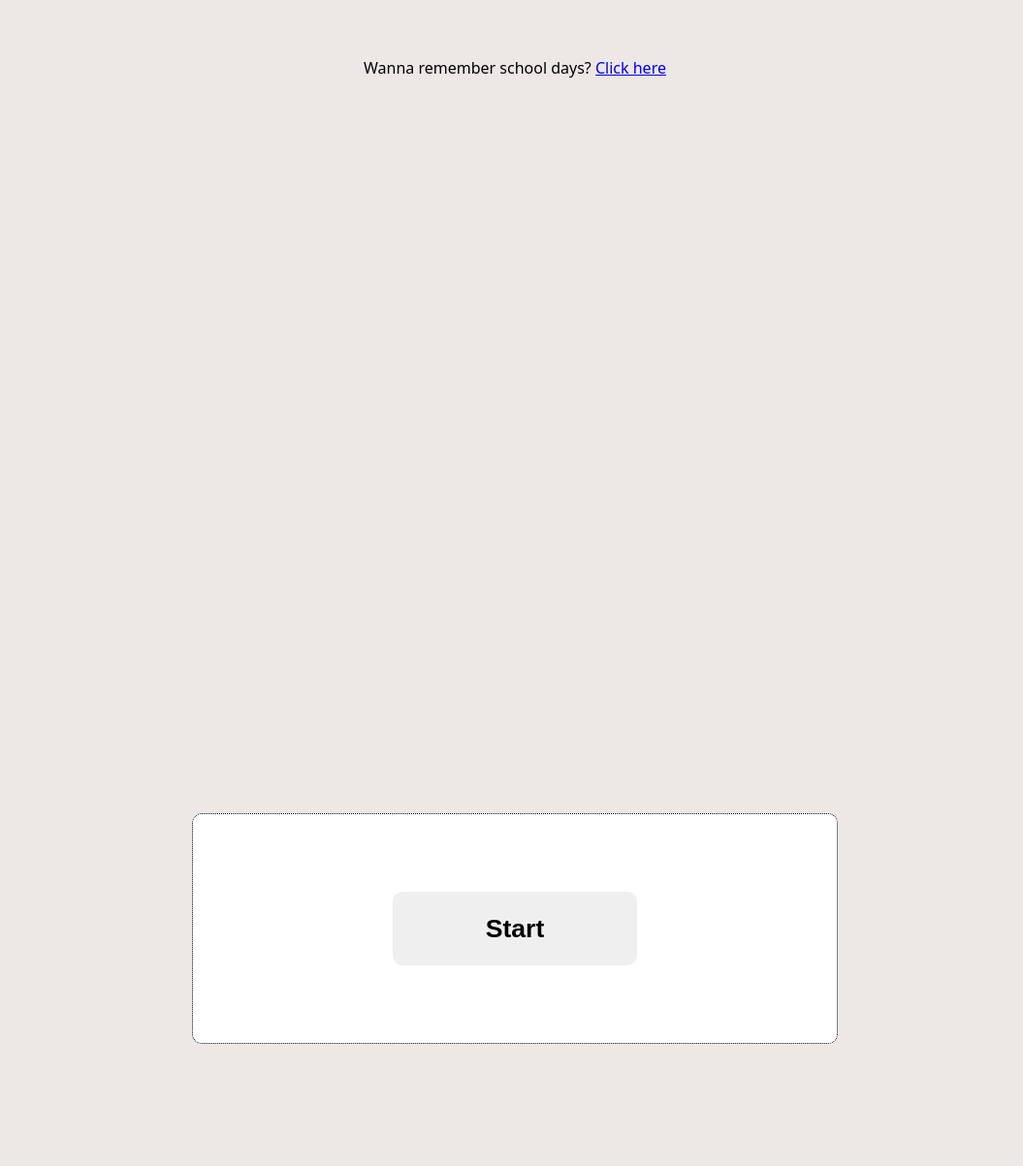
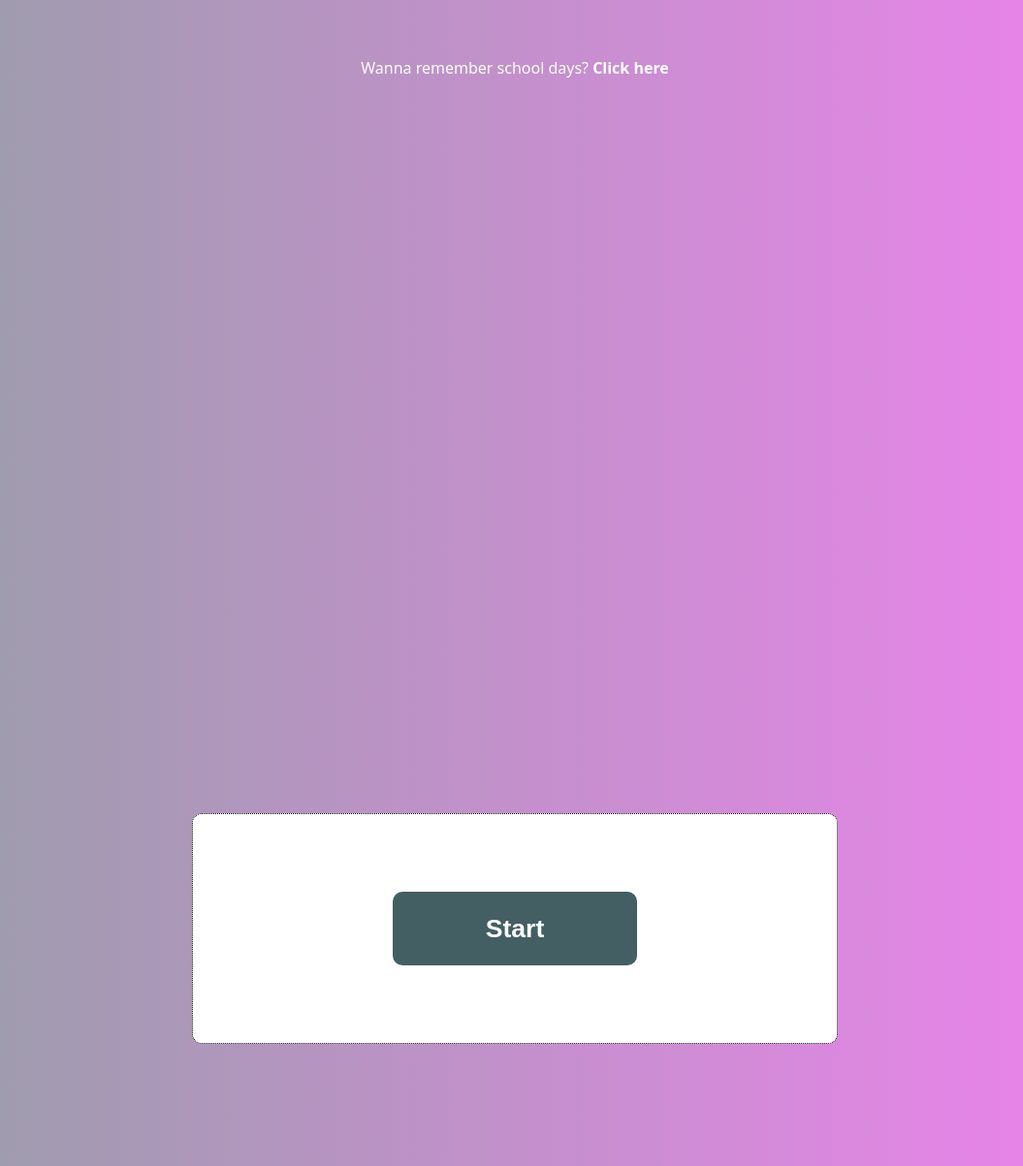
Before and after one commit to parthasarathii-m/HandCricket, a plain HTML site: page index.html in a window 1280 px wide. Shown: the part 244-1447 px from the top of the page at 97% size, without its empty margins (109-1164 px from the left). Drawn offline with Linux system fonts and the light colour scheme.

Commit message:
Modifing styles.css

```diff
--- a/css/styles.css
+++ b/css/styles.css
@@ -1,20 +1,34 @@
-body{
-    background-color: #ede8e5;
-    font-family:system-ui, -apple-system, BlinkMacSystemFont, 'Segoe UI', Roboto, Oxygen, Ubuntu, Cantarell, 'Open Sans', 'Helvetica Neue', sans-serif;
+body {
+    font-family: system-ui, -apple-system, BlinkMacSystemFont, 'Segoe UI', Roboto, Oxygen, Ubuntu, Cantarell, 'Open Sans', 'Helvetica Neue', sans-serif;
+    background-image:linear-gradient(to left,violet,rgb(152, 158, 169));
+    background-attachment: fixed;
+    color: white;
+}
 
-}
-#welcome{
+#welcome {
     font-size: 7em;
     text-align: center;
 }
 
-#welcome-text{
+#welcome-text {
     text-align: center;
 }
 
-#play-area{
-    background-color:white;
-    width :50%;
+#welcome-text a {
+    text-decoration: none;
+    color: white;
+    font-size: 1rem;
+    font-weight: bolder;
+}
+
+#welcome-text a:hover {
+    color: red;
+}
+
+#play-area {
+    background-color: white;
+    color: black;
+    width: 50%;
     margin-top: 60%;
     margin-left: auto;
     margin-right: auto;
@@ -25,42 +39,50 @@ body{
     border-radius: 10px;
 }
 
-#game{
+
+#game {
     display: none;
 }
 
-#button{
+#button {
     width: 40%;
     margin: 10% auto;
 }
-#button button{
-    width:100%;
-    padding :5px;
+
+#button button {
+    background-color: rgb(67, 95, 99);
+    width: 100%;
+    color: white;
+    padding: 5px;
     border: wheat;
     border-radius: 10px;
 }
 
-#game-info{
+#game-info {
     display: flex;
     justify-content: space-between;
 }
-#run{
+
+#run {
     width: 60%;
     margin: 10px auto;
     display: flex;
     justify-content: space-between;
 }
-#run button{
-    border-radius: 10% ;
+
+#run button {
+    border-radius: 10%;
     padding: 20px 25px;
-    border: 1px solid black ;
+    border: 1px solid black;
     background-color: white;
 }
-#run button:hover{
+
+#run button:hover {
     cursor: pointer;
 }
-#computer-choise{
-    color:white;
+
+#computer-choise {
+    color: white;
     font-size: 40px;
     font-weight: bold;
     background-color: black;
```
